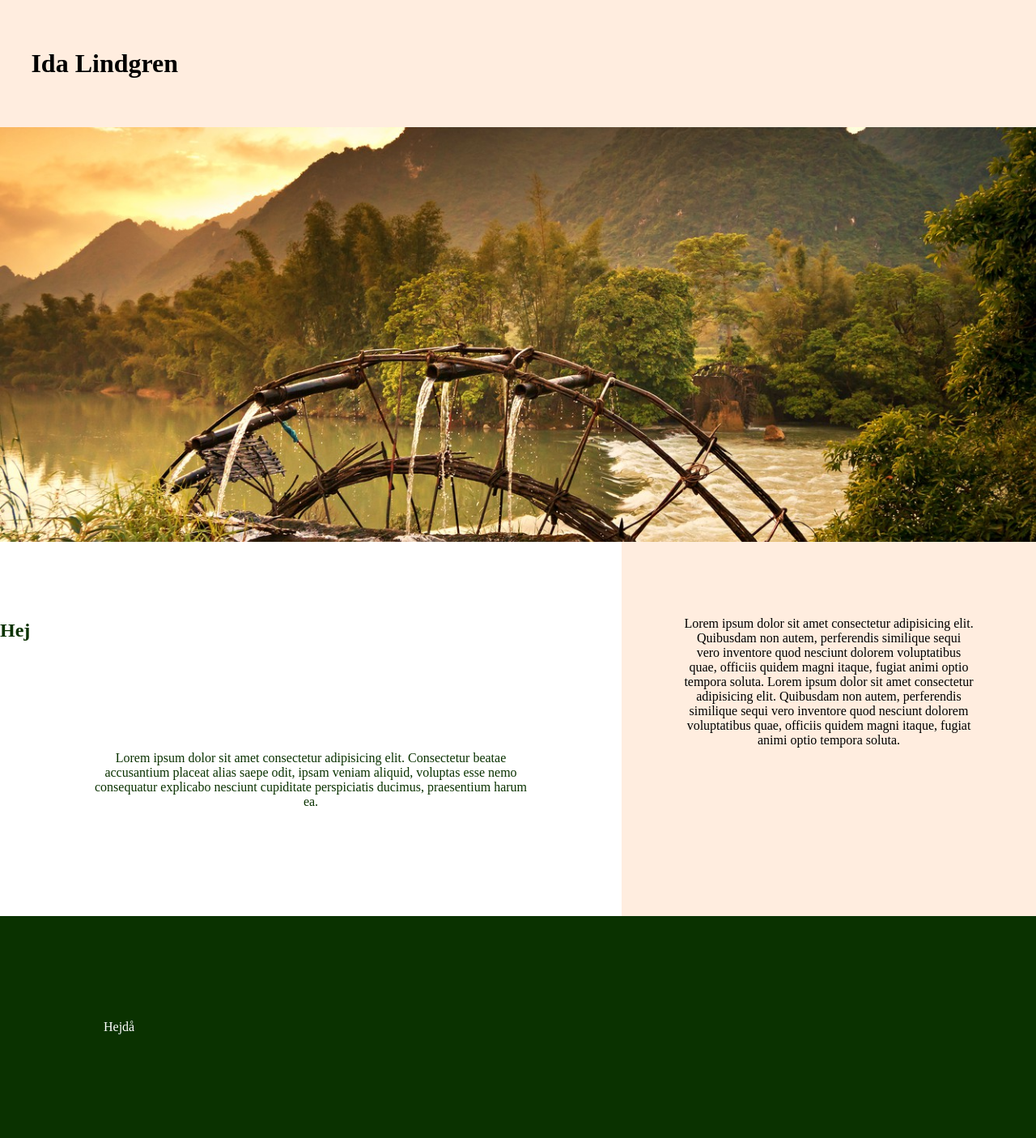
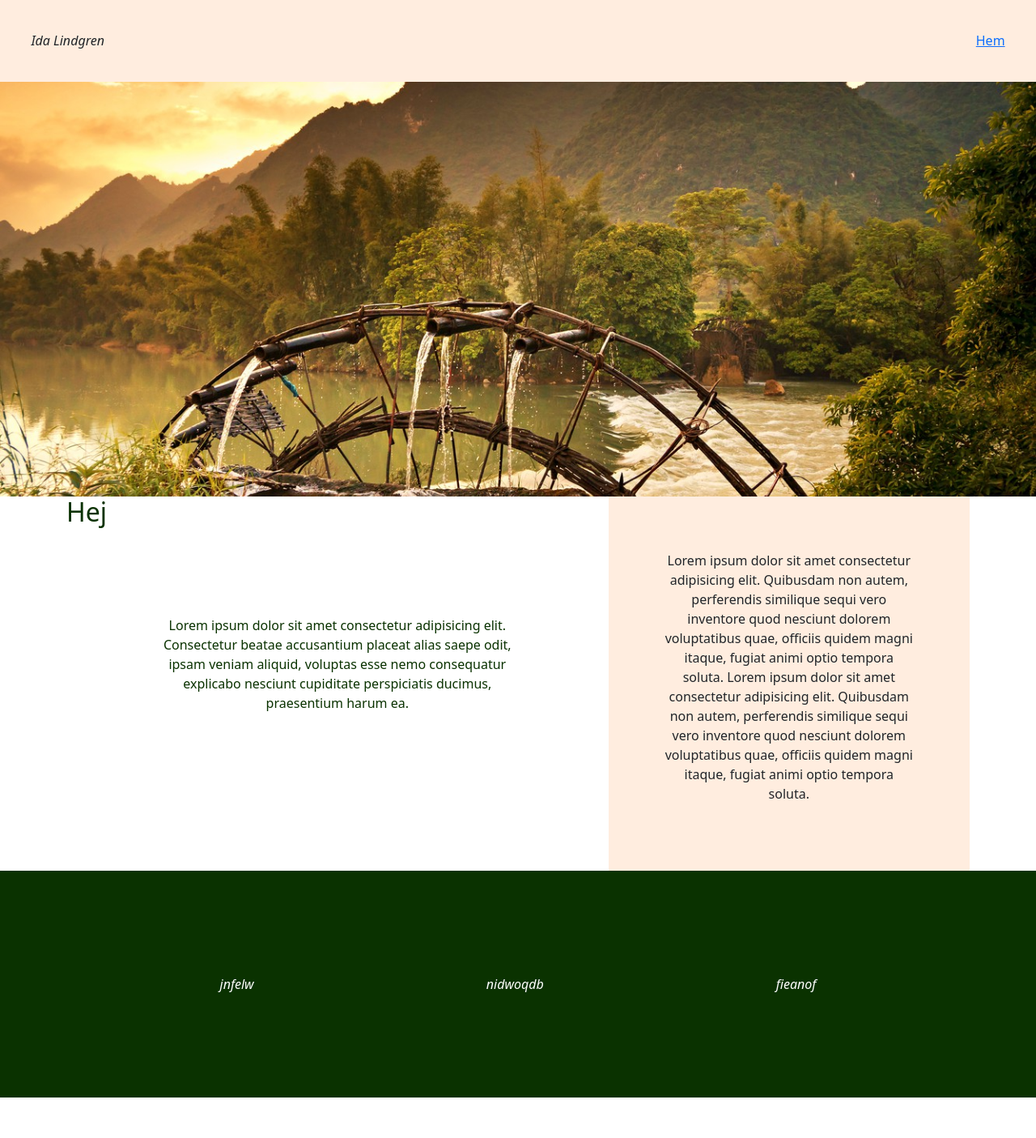
Before and after one commit to IdaLindgrn/FirstPortfolio, a plain HTML site: page index.html in a window 1280 px wide. Shown: the whole page at 81% size. After the commit the page ends 1355 px from the top, so only its background shows below. Drawn offline with nearby package versions, Linux system fonts and the light colour scheme.

Commit message:
fourth commit

```diff
--- a/index.html
+++ b/index.html
@@ -5,13 +5,29 @@
     <meta http-equiv="X-UA-Compatible" content="IE=edge" />
     <meta name="viewport" content="width=device-width, initial-scale=1.0" />
     <link rel="stylesheet" href="style.css" />
-    <title>Document</title>
+    <link
+      href="https://cdn.jsdelivr.net/npm/bootstrap@5.2.1/dist/css/bootstrap.min.css"
+      rel="stylesheet"
+      integrity="sha384-iYQeCzEYFbKjA/T2uDLTpkwGzCiq6soy8tYaI1GyVh/UjpbCx/TYkiZhlZB6+fzT"
+      crossorigin="anonymous"
+    />
+    <script
+      src="https://cdn.jsdelivr.net/npm/bootstrap@5.2.1/dist/js/bootstrap.bundle.min.js"
+      integrity="sha384-u1OknCvxWvY5kfmNBILK2hRnQC3Pr17a+RTT6rIHI7NnikvbZlHgTPOOmMi466C8"
+      crossorigin="anonymous"
+    ></script>
+    <title>Portfolio</title>
   </head>
   <body>
-    <header><h1>Ida Lindgren</h1></header>
+    <header>
+      <i>Ida Lindgren</i>
+
+      <a href="Hej">Hem</a>
+    </header>
+
     <nav></nav>
-    <div class="container">
-      <main>
+    <main class="container">
+      <section>
         <h2>Hej</h2>
         <article>
           <p>
@@ -21,7 +37,7 @@
             perspiciatis ducimus, praesentium harum ea.
           </p>
         </article>
-      </main>
+      </section>
       <aside>
         <p>
           Lorem ipsum dolor sit amet consectetur adipisicing elit. Quibusdam non
@@ -33,8 +49,12 @@
           quidem magni itaque, fugiat animi optio tempora soluta.
         </p>
       </aside>
-    </div>
+    </main>
 
-    <footer>Hejdå</footer>
+    <footer>
+      <i>jnfelw</i>
+      <i>nidwoqdb</i>
+      <i>fieanof</i>
+    </footer>
   </body>
 </html>
--- a/style.css
+++ b/style.css
@@ -1,3 +1,4 @@
+
 body {
     margin: 0;
 }
@@ -5,6 +6,9 @@ body {
 header {
     padding: 3%;
     background-color: #FFEDDF;
+    display: flex;
+    justify-content: space-between;
+
 }
 
 nav {
@@ -17,11 +21,6 @@ nav {
 .container {
     display: flex;
     flex-direction: column;
-
-}
-
-h2 {
-    padding-top: 10%;
 }
 
 p {
@@ -30,31 +29,29 @@ p {
 }
 
 
-main {
+section {
 background-color: white;
 color: #0A3200;
-
-width: 60%;
+width: 150vh;
 }
 
 aside {
 background-color: #FFEDDF;
-
-width: 40%;
+width: 100vh;
 }
 
 footer {
     padding: 10%;
     background-color: #0A3200;
     color: white;
+    display: flex;
+    justify-content: space-around;
 }
-
-
-
 
 @media screen and (min-width: 768px) {
 }
 
 .container {
+    display: flex;
     flex-direction: row;
 }
```
